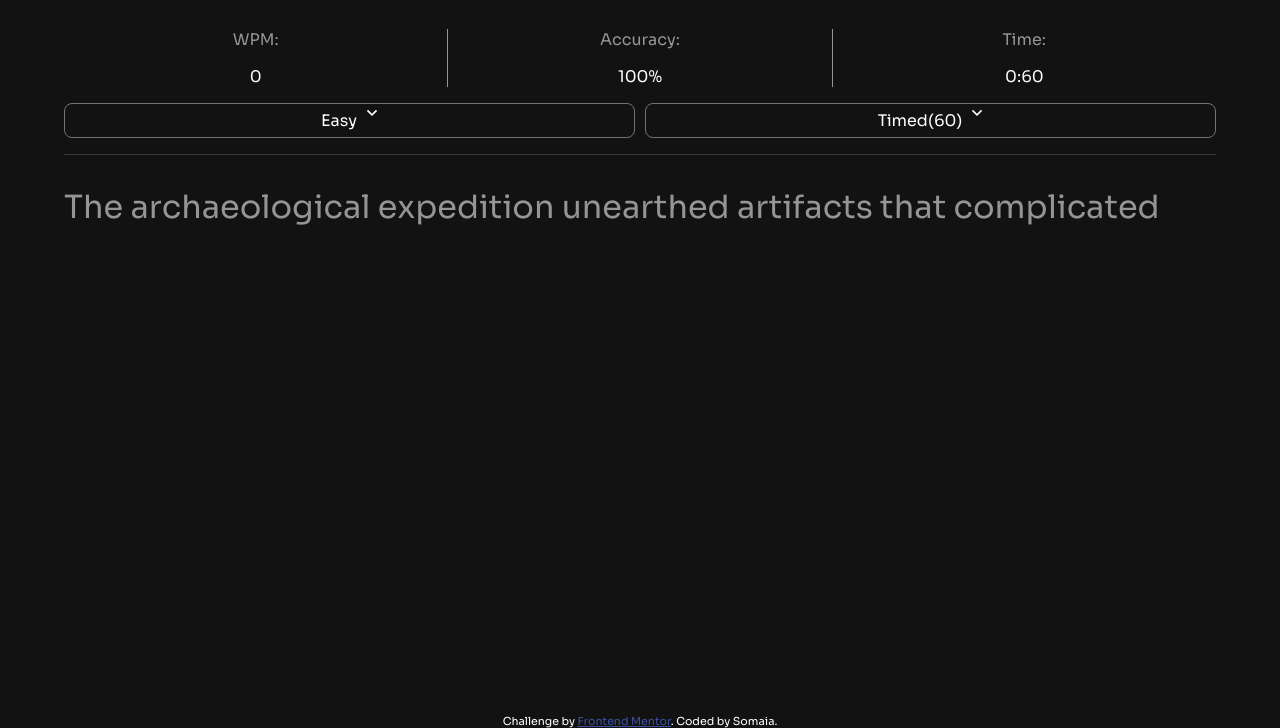
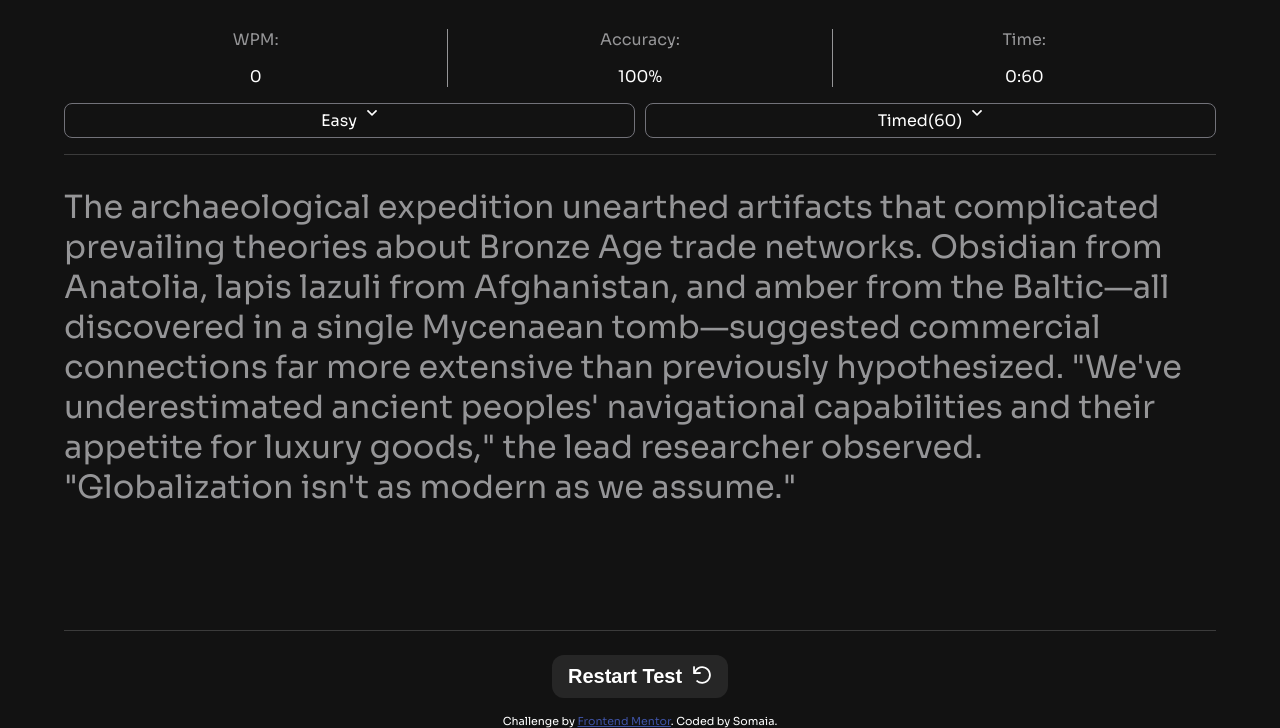
Before and after one commit to somaia02/typing-test, a plain HTML site: page index.html in a window 1280 px wide. Both pictures are taken after a click on the button "Start Typing Test". Shown: the part 72-800 px from the top of the page. Drawn offline with Linux system fonts and the light colour scheme.

Commit message:
Add restart button to main page

```diff
--- a/index.html
+++ b/index.html
@@ -70,6 +70,12 @@
         <p>Or click the text and start typing</p>
       </div>
     </div>
+    <div class="restart-container">
+      <button type="button" class="restart-btn">
+        <span>Restart Test</span>
+        <img src="assets/images/icon-restart.svg" alt="">
+      </button>
+    </div>
   </main>
   <footer class="attribution">
     Challenge by <a href="https://www.frontendmentor.io?ref=challenge">Frontend Mentor</a>.
--- a/main.js
+++ b/main.js
@@ -3,14 +3,16 @@ const $startingScreen = document.querySelector(".starting-screen");
 const $startBtn = document.querySelector(".start-btn");
 const $passageTxt = document.querySelector(".test-passage-txt");
 const $passageInput = document.querySelector(".test-passage-input");
+const $restartBtn = document.querySelector(".restart-btn");
 
-let testPassage = "The archaeological expedition unearthed artifacts that complicated";
+let testPassage = "The archaeological expedition unearthed artifacts that complicated prevailing theories about Bronze Age trade networks. Obsidian from Anatolia, lapis lazuli from Afghanistan, and amber from the Baltic—all discovered in a single Mycenaean tomb—suggested commercial connections far more extensive than previously hypothesized. \"We've underestimated ancient peoples' navigational capabilities and their appetite for luxury goods,\" the lead researcher observed. \"Globalization isn't as modern as we assume.\"";
 
 function displayDesktop() {
   $personalBestTxt.textContent = "Personal best:";
 }
 
 function renderPassage() {
+  $passageTxt.innerHTML = "";
   for (let i in testPassage) {
     const letter = document.createElement("span");
     letter.id = String(i);
@@ -23,10 +25,13 @@ function renderPassage() {
 function showPassage() {
   $startingScreen.classList.add("invisible");
   $passageInput.focus();
+  $restartBtn.classList.add("restart-btn-shown");
 }
 
 function blurPassage() {
   $startingScreen.classList.remove("invisible");
+  $passageInput.blur();
+  $restartBtn.classList.remove("restart-btn-shown");
 }
 
 function handleInvalidAction(e) {
@@ -80,6 +85,15 @@ function handleDelete(length) {
     nxtLetter.classList.remove("highlighted-letter");
   }
 }
+function restartTest() {
+  // TODO: reset scores
+
+  // Clear input and reset colors
+  renderPassage();
+  $passageInput.value = "";
+  $passageInput.dataset.prevValue = "";
+  $passageInput.focus();
+}
 
 const desktopView = window.matchMedia("(min-width: 40em)").matches;
 if (desktopView) {
@@ -90,6 +104,7 @@ renderPassage();
 $startBtn.focus();
 $startBtn.addEventListener("click", showPassage);
 $startingScreen.addEventListener("click", showPassage);
-$passageInput.addEventListener("blur", blurPassage);
+// $passageInput.addEventListener("blur", blurPassage);
 $passageInput.addEventListener("keydown", handleInvalidAction);
 $passageInput.addEventListener("input", handlePassageInput);
+$restartBtn.addEventListener("click", restartTest);
--- a/style.css
+++ b/style.css
@@ -32,6 +32,7 @@
       4.5 Test settings
       4.6 Starting page
       4.7 Passage
+      4.8 Restart
 */
 
 /* 1. Reset *******************************************************************************
@@ -204,6 +205,7 @@ main {
   position: absolute;
   inset: 0;
   background-color: hsl(0 0 100% / 0.2);
+  min-width: 0.25em;
 }
 .green-letter {
   color: var(--green-500);
@@ -212,3 +214,27 @@ main {
   color: var(--red-500);
   text-decoration: underline;
 }
+
+/* 4.8 Restart ****************************************************************************
+*******************************************************************************************/
+.restart-container {
+  padding-block-start: max(0.5vw, 1.5em);
+  border-block-start: 1px solid var(--neutral-700);
+  display: flex;
+  justify-content: center;
+}
+.restart-btn {
+  background-color: var(--neutral-800);
+  color: var(--neutral-0);
+  font-size: 1.25rem;
+  font-weight: 600;
+  padding: 0.5em 0.8em;
+  border-radius: 12px;
+  border: none;
+
+  display: none;
+}
+.restart-btn-shown {
+  display: flex;
+  gap: 0.5em;
+}
```
